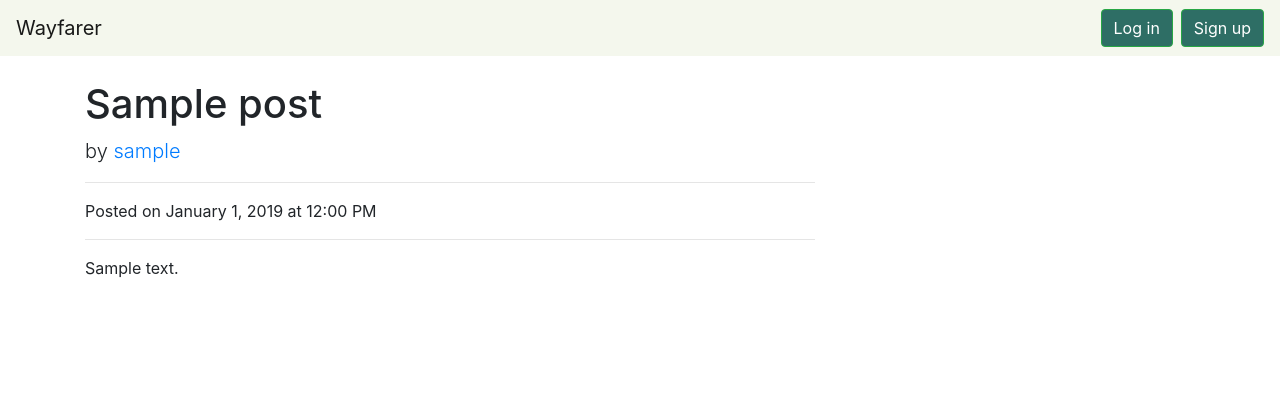
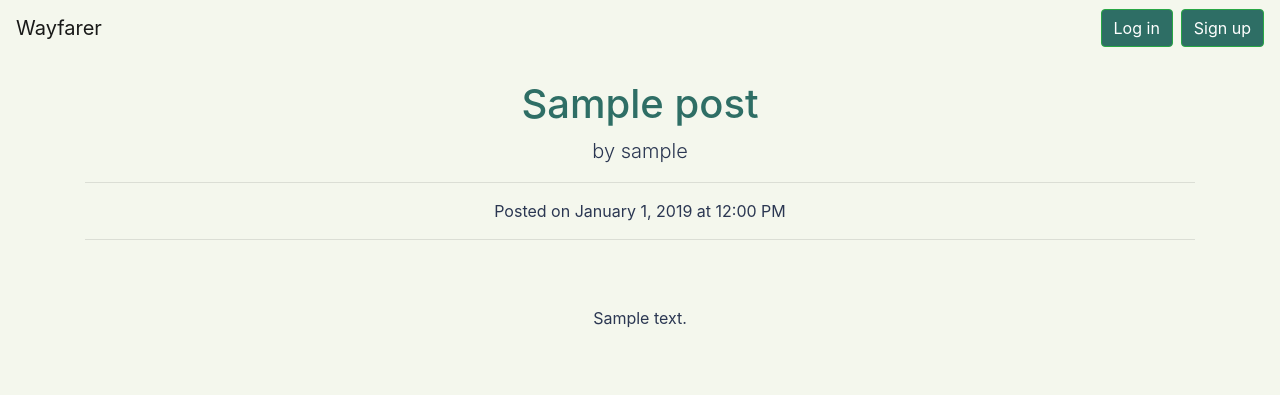
Before and after one commit to fletcherj17/wayfarer, a Django app: page /profile/posts/1 in a window 1280 px wide. Shown: the top 395 px of the page. Run offline with Django 3.2, Linux system fonts and the light colour scheme; tables that the repository leaves empty hold one stand-in row (values such as "Sample post"); some libraries are stand-ins or nearby versions.

Commit message:
City show page is showing post related to that city

```diff
--- a/main_app/models.py
+++ b/main_app/models.py
@@ -15,6 +15,7 @@ class Profile(models.Model):
 class City(models.Model):
     name = models.CharField(max_length=50)
 
+
     def __str__(self):
         return self.name
 
@@ -24,5 +25,6 @@ class Post(models.Model):
     content = models.TextField()
     city = models.ForeignKey(City, on_delete=models.CASCADE)
 
+
     def __str__(self):
         return self.title
--- /dev/null
+++ b/main_app/static/css/show_post.css
@@ -0,0 +1,22 @@
+:root {
+    /*  colors  */
+        --tan: #f4f7ed;
+        --lime: #86ee60;
+        --green: #2e6e65;
+        --blue: #2b3752;
+}
+body {
+    background-color: var(--tan);
+}
+.mt-4 {
+    color: var(--green);
+}
+p {
+    color: var(--blue);
+}
+#post_content {
+    padding: 50px;
+}
+main {
+    text-align: center;
+}
--- a/main_app/templates/profile/show_post.html
+++ b/main_app/templates/profile/show_post.html
@@ -1,32 +1,23 @@
 {% extends 'base.html' %}
-
+{% load static %}
 {% block content %}
-
+<head><link rel="stylesheet" href="{% static 'css/show_post.css' %}"></head>
  <!-- Page Content -->
  <div class="container">
-
     <div class="row">
-
       <!-- Post Content Column -->
-      <div class="col-lg-8">
-
+      <div class="col">
         <!-- Title -->
         <h1 class="mt-4">{{post.title}}</h1>
-
         <!-- Author -->
         <p class="lead">
-          by
-          <a href="#">{{post.author}}</a>
+          by {{post.author}}
         </p>
-
         <hr>
-
         <!-- Date/Time -->
         <p>Posted on January 1, 2019 at 12:00 PM</p>
-
         <hr>
-        <p>
+        <p id="post_content">
             {{post.content}}
         </p>
-
 {% endblock %}
--- a/main_app/urls.py
+++ b/main_app/urls.py
@@ -7,5 +7,6 @@ urlpatterns = [
     path('logout/', views.user_logout, name='logout'),
     path('signup/', views.signup, name='signup'),
     path('profile/', views.profile, name='profile'),
+    path('cities/<int:city_id>', views.show_city, name='show_city'),
     path('profile/posts/<int:post_id>', views.show_post, name='show_post')
 ]
--- a/main_app/views.py
+++ b/main_app/views.py
@@ -47,14 +47,20 @@ def profile(request):
     profile = Profile.objects.get(user = request.user)
     posts = Post.objects.filter(author=request.user)
     if request.method == 'POST':
-        user.name = request.POST['name']
-        user.current_city = request.POST['current_city']
-        user.save()
+        profile.name = request.POST['name']
+        profile.current_city = request.POST['current_city']
+        profile.save()
         return redirect('profile')
     else:
         context = {'profile': profile, 'posts': posts}
         return render(request, 'profile.html', context)
 
+def show_city(request,city_id):
+    city = City.objects.get(id=city_id)
+    posts = Post.objects.filter(city=city_id)
+    context = {'city':city, 'posts':posts}
+    return render(request,'cities.html',context)
+
 def show_post(request, post_id):
     post = Post.objects.get(id=post_id)
     context = {'post': post}
```
Also changed, not shown: main_app/static/css/styles.css (+7 -2 lines), main_app/templates/cities.html (added, +8 -0 lines), main_app/templates/profile.html (+21 -5 lines).
